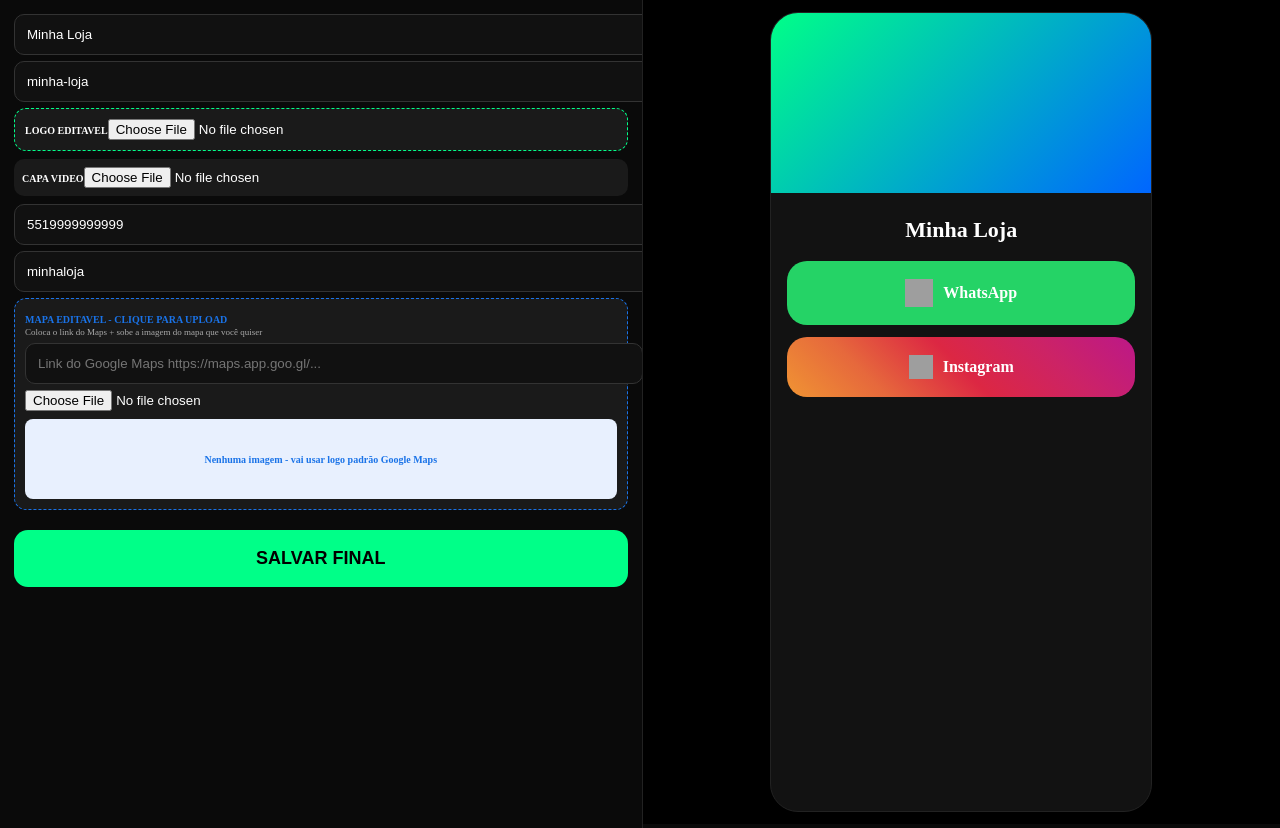
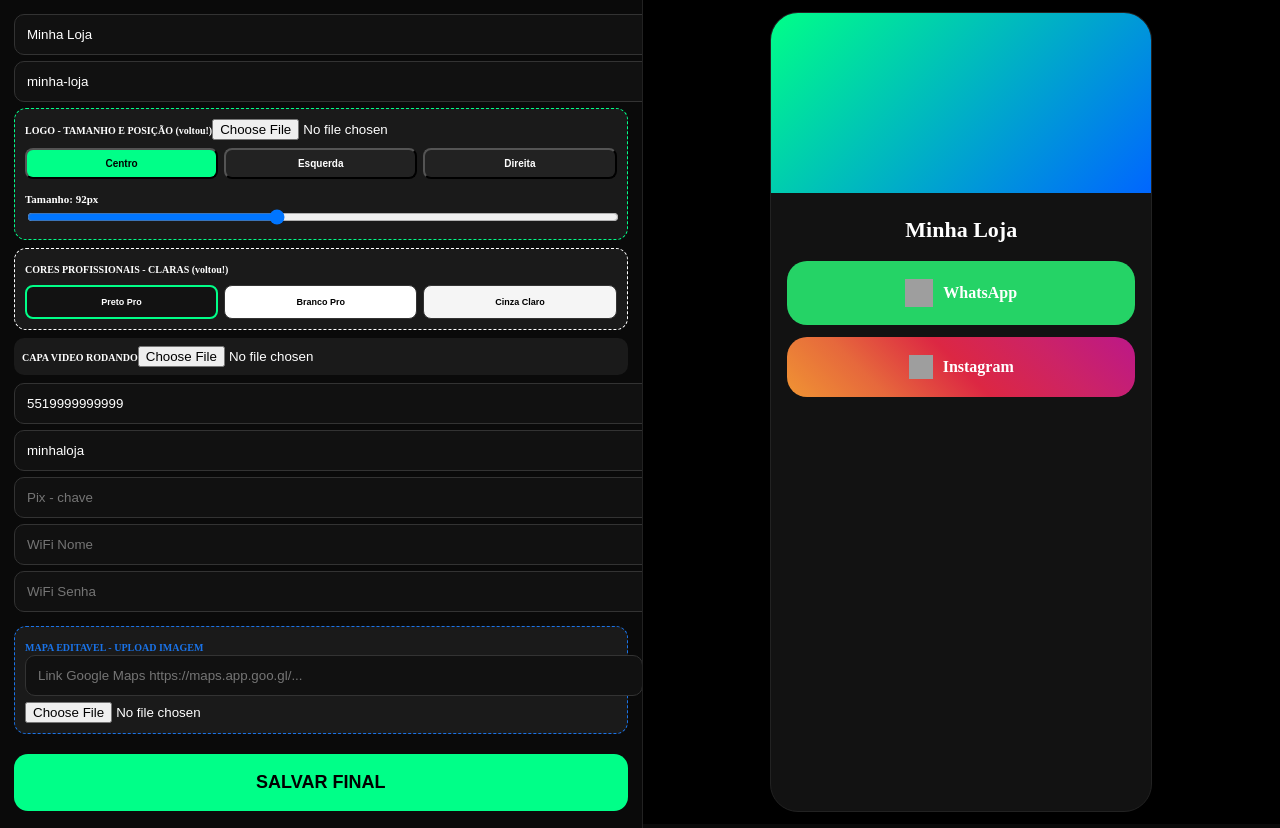
Before and after one commit to josimar2025ribeiro-alt/vision-local, a Next.js app: page /criar in a window 1280 px wide. Built offline with nearby package versions, Linux system fonts and the light colour scheme; no server answers; grey boxes are pictures that could not be loaded.

Commit message:
Update page.tsx

```diff
--- a/app/criar/page.tsx
+++ b/app/criar/page.tsx
@@ -4,7 +4,7 @@ import { useState } from "react"
 import { supabase } from "../../lib/supabase"
 
 export default function Criar(){
-const [f,setF]=useState({title:"Minha Loja",slug:"minha-loja",logo:"",foto:"",wpp:"5519999999999",insta:"minhaloja",loc:"",linkMaps:"",mapaImg:"",logoSize:92,logoPos:"centro"})
+const [f,setF]=useState({title:"Minha Loja",slug:"minha-loja",logo:"",foto:"",wpp:"5519999999999",insta:"minhaloja",pix:"",wifi_ssid:"",wifi:"",linkMaps:"",mapaImg:"",logoSize:92,logoPos:"centro",corFundo:"#121212"})
 const [up,setUp]=useState("")
 
 async function upload(file,pasta){
@@ -23,9 +23,10 @@ if(f.title.length===0){alert("Nome");return}
 setUp("Salvando...")
 const res=await supabase.from("biosites").upsert([{
 title:f.title,slug:slugFinal,whatsapp:f.wpp,instagram:f.insta,
+pix_key:f.pix,wifi_ssid:f.wifi_ssid,wifi_password:f.wifi,
 localizacao:f.linkMaps,mapa_imagem_url:f.mapaImg,
 logo_url:f.logo,foto_url:f.foto,
-logo_pos:f.logoPos,logo_size:f.logoSize
+logo_pos:f.logoPos,logo_size:f.logoSize,cor_fundo:f.corFundo
 }],{onConflict:'slug'})
 setUp("")
 if(res.error){alert(res.error.message);return}
@@ -33,7 +34,13 @@ location.href="/"+slugFinal
 }
 
 const inp={padding:'12px',background:'#111',border:'1px solid #333',borderRadius:'10px',color:'white',width:'100%',marginBottom:'6px'} as any
+let pixQr=null
+let wifiQr=null
+if(f.pix){pixQr="https://quickchart.io/qr?text="+encodeURIComponent(f.pix)+"&size=300"}
+if(f.wifi){const txt="WIFI:T:WPA;S:"+f.wifi_ssid+";P:"+f.wifi+";;";wifiQr="https://quickchart.io/qr?text="+encodeURIComponent(txt)+"&size=300"}
 const isVideo=f.foto&&f.foto.includes(".mp4")
+const bgCard=f.corFundo==="#FFFFFF"?"#FFFFFF":f.corFundo
+const textColor=f.corFundo==="#FFFFFF"?"#111":f.corFundo==="#F5F5F5"?"#111":"white"
 
 return(
 <div style={{display:'flex',minHeight:'100vh',background:'#0A0A0A',color:'white'}}>
@@ -43,41 +50,65 @@ return(
 <input style={inp} placeholder="Slug" value={f.slug} onChange={(e)=>{setF({...f,slug:e.target.value})}}/>
 
 <div style={{background:'#1A1A1A',padding:'10px',borderRadius:'12px',border:'1px dashed #00FF88',marginBottom:'8px'}}>
-<b style={{fontSize:'10px'}}>LOGO EDITAVEL</b>
+<b style={{fontSize:'10px'}}>LOGO - TAMANHO E POSIÇÃO (voltou!)</b>
 <input type="file" accept="image/*" onChange={async (e)=>{const file=e.target.files?e.target.files[0]:null;if(file){const u=await upload(file,"logos");if(u){setF({...f,logo:u})}}}}/>
+<div style={{display:'grid',gridTemplateColumns:'1fr 1fr 1fr',gap:'6px',marginTop:'8px'}}>
+<button onClick={()=>{setF({...f,logoPos:"centro"})}} style={{padding:'8px',borderRadius:'8px',background:f.logoPos==="centro"?"#00FF88":"#222",color:f.logoPos==="centro"?"black":"white",fontSize:'10px',fontWeight:900}}>Centro</button>
+<button onClick={()=>{setF({...f,logoPos:"esquerda"})}} style={{padding:'8px',borderRadius:'8px',background:f.logoPos==="esquerda"?"#00FF88":"#222",color:f.logoPos==="esquerda"?"black":"white",fontSize:'10px',fontWeight:900}}>Esquerda</button>
+<button onClick={()=>{setF({...f,logoPos:"direita"})}} style={{padding:'8px',borderRadius:'8px',background:f.logoPos==="direita"?"#00FF88":"#222",color:f.logoPos==="direita"?"black":"white",fontSize:'10px',fontWeight:900}}>Direita</button>
+</div>
+<div style={{marginTop:'10px'}}><label style={{fontSize:'11px',fontWeight:900}}>Tamanho: {f.logoSize}px</label><input type="range" min="50" max="150" value={f.logoSize} onChange={(e)=>{setF({...f,logoSize:parseInt(e.target.value)})}} style={{width:'100%'}}/></div>
+</div>
+
+<div style={{background:'#1A1A1A',padding:'10px',borderRadius:'12px',marginBottom:'8px',border:'1px dashed #FFF'}}>
+<b style={{fontSize:'10px'}}>CORES PROFISSIONAIS - CLARAS (voltou!)</b>
+<div style={{display:'grid',gridTemplateColumns:'1fr 1fr 1fr',gap:'6px',marginTop:'8px'}}>
+<button onClick={()=>{setF({...f,corFundo:"#121212"})}} style={{padding:'10px',borderRadius:'8px',background:"#121212",border:f.corFundo==="#121212"?"2px solid #00FF88":"1px solid #333",color:'white',fontSize:'9px',fontWeight:900}}>Preto Pro</button>
+<button onClick={()=>{setF({...f,corFundo:"#FFFFFF"})}} style={{padding:'10px',borderRadius:'8px',background:"#FFF",border:f.corFundo==="#FFFFFF"?"2px solid #00FF88":"1px solid #333",color:'black',fontSize:'9px',fontWeight:900}}>Branco Pro</button>
+<button onClick={()=>{setF({...f,corFundo:"#F5F5F5"})}} style={{padding:'10px',borderRadius:'8px',background:"#F5F5F5",border:f.corFundo==="#F5F5F5"?"2px solid #00FF88":"1px solid #333",color:'black',fontSize:'9px',fontWeight:900}}>Cinza Claro</button>
+</div>
 </div>
 
 <div style={{background:'#1A1A1A',padding:'8px',borderRadius:'10px',marginBottom:'8px'}}>
-<b style={{fontSize:'10px'}}>CAPA VIDEO</b>
+<b style={{fontSize:'10px'}}>CAPA VIDEO RODANDO</b>
 <input type="file" accept="image/*,video/*" onChange={async (e)=>{const file=e.target.files?e.target.files[0]:null;if(file){const u=await upload(file,"capas");if(u){setF({...f,foto:u})}}}}/>
 </div>
 
 <input style={inp} placeholder="WhatsApp" value={f.wpp} onChange={(e)=>{setF({...f,wpp:e.target.value})}}/>
-<input style={inp} placeholder="Instagram" value={f.insta} onChange={(e)=>{setF({...f,insta:e.target.value})}}/>
+<input style={inp} placeholder="Instagram @loja" value={f.insta} onChange={(e)=>{setF({...f,insta:e.target.value})}}/>
+<input style={inp} placeholder="Pix - chave" value={f.pix} onChange={(e)=>{setF({...f,pix:e.target.value})}}/>
+<input style={inp} placeholder="WiFi Nome" value={f.wifi_ssid} onChange={(e)=>{setF({...f,wifi_ssid:e.target.value})}}/>
+<input style={inp} placeholder="WiFi Senha" value={f.wifi} onChange={(e)=>{setF({...f,wifi:e.target.value})}}/>
+
+<div style={{display:'grid',gridTemplateColumns:'1fr 1fr',gap:'8px',marginBottom:'8px'}}>
+{pixQr? <div style={{background:'white',borderRadius:'12px',padding:'8px',textAlign:'center'}}><img src={pixQr} style={{width:'100%'}} alt="pix"/><div style={{color:'black',fontSize:'8px',fontWeight:900}}>PIX QR</div><div style={{color:'black',fontSize:'7px',wordBreak:'break-all'}}>{f.pix}</div></div> : null}
+{wifiQr? <div style={{background:'white',borderRadius:'12px',padding:'8px',textAlign:'center'}}><img src={wifiQr} style={{width:'100%'}} alt="wifi"/><div style={{color:'black',fontSize:'8px',fontWeight:900}}>WIFI QR</div><div style={{color:'black',fontSize:'8px'}}>Rede: {f.wifi_ssid}</div><div style={{color:'black',fontSize:'9px',fontWeight:900}}>Senha: {f.wifi}</div></div> : null}
+</div>
 
 <div style={{background:'#1A1A1A',padding:'10px',borderRadius:'12px',border:'1px dashed #1a73e8',marginBottom:'8px'}}>
-<b style={{fontSize:'10px',color:'#1a73e8'}}>MAPA EDITAVEL - CLIQUE PARA UPLOAD</b>
-<div style={{fontSize:'9px',color:'#AAA',marginBottom:'6px'}}>Coloca o link do Maps + sobe a imagem do mapa que você quiser</div>
-<input style={inp} placeholder="Link do Google Maps https://maps.app.goo.gl/..." value={f.linkMaps} onChange={(e)=>{setF({...f,linkMaps:e.target.value})}}/>
+<b style={{fontSize:'10px',color:'#1a73e8'}}>MAPA EDITAVEL - UPLOAD IMAGEM</b>
+<input style={inp} placeholder="Link Google Maps https://maps.app.goo.gl/..." value={f.linkMaps} onChange={(e)=>{setF({...f,linkMaps:e.target.value})}}/>
 <input type="file" accept="image/*" onChange={async (e)=>{const file=e.target.files?e.target.files[0]:null;if(file){const u=await upload(file,"mapas");if(u){setF({...f,mapaImg:u})}}}}/>
-{f.mapaImg? <img src={f.mapaImg} style={{width:'100%',height:'100px',objectFit:'cover',borderRadius:'8px',marginTop:'8px'}} alt="mapa"/> : <div style={{background:'#E8F0FE',height:'80px',borderRadius:'8px',display:'flex',alignItems:'center',justifyContent:'center',marginTop:'8px',color:'#1a73e8',fontWeight:900,fontSize:'10px'}}>Nenhuma imagem - vai usar logo padrão Google Maps</div>}
+{f.mapaImg? <img src={f.mapaImg} style={{width:'100%',height:'90px',objectFit:'cover',borderRadius:'8px',marginTop:'8px'}} alt="mapa"/> : null}
 </div>
 
 <button onClick={salvar} style={{background:'#00FF88',color:'black',padding:'18px',width:'100%',border:'none',borderRadius:'14px',fontWeight:900,marginTop:'12px',fontSize:'18px'}}>SALVAR FINAL</button>
 </div>
 
 <div style={{width:'50%',background:'#000',display:'flex',justifyContent:'center',padding:'12px',overflowY:'auto',height:'100vh'}}>
-<div style={{width:'380px',background:'#121212',borderRadius:'28px',overflow:'hidden',border:'1px solid #222'}}>
+<div style={{width:'380px',background:bgCard,borderRadius:'28px',overflow:'hidden',border:'1px solid #222'}}>
 <div style={{position:'relative'}}>
 {f.foto? (isVideo? <video src={f.foto} autoPlay muted loop playsInline style={{width:'100%',height:'320px',objectFit:'cover'}}/> : <div style={{height:'320px',backgroundImage:"url("+f.foto+")",backgroundSize:'cover',backgroundPosition:'center'}}/>) : <div style={{height:'180px',background:'linear-gradient(135deg,#00FF88,#0066FF)'}}/>}
-{f.logo? <img src={f.logo} style={{width:f.logoSize,height:f.logoSize,borderRadius:'50%',border:'4px solid #121212',background:'white',display:'block',position:'relative',zIndex:5,margin:f.logoPos==="esquerda"?'-46px 0 0 16px':f.logoPos==="direita"?'-46px 16px 0 auto':'-46px auto 0'}} alt="logo"/> : null}
+{f.logo? <img src={f.logo} style={{width:f.logoSize,height:f.logoSize,borderRadius:'50%',border:'4px solid '+bgCard,background:'white',display:'block',position:'relative',zIndex:5,margin:f.logoPos==="esquerda"?'-46px 0 0 16px':f.logoPos==="direita"?'-46px 16px 0 auto':'-46px auto 0'}} alt="logo"/> : null}
 </div>
 <div style={{padding:'16px',textAlign:'center'}}>
-<h2 style={{color:'white',fontWeight:900,fontSize:'22px',marginTop:'8px'}}>{f.title}</h2>
+<h2 style={{color:textColor,fontWeight:900,fontSize:'22px',marginTop:'8px'}}>{f.title}</h2>
 <div style={{marginTop:'18px',display:'flex',flexDirection:'column',gap:'12px'}}>
 {f.wpp? <div style={{background:'#25D366',padding:'18px',borderRadius:'20px',display:'flex',alignItems:'center',justifyContent:'center',gap:'10px'}}><img src="https://upload.wikimedia.org/wikipedia/commons/6/6b/WhatsApp.svg" style={{width:'28px',height:'28px'}} alt="wa"/><span style={{fontWeight:900,color:'white'}}>WhatsApp</span></div> : null}
 {f.insta? <div style={{background:'linear-gradient(45deg,#f09433,#e6683c,#dc2743,#cc2366,#bc1888)',padding:'18px',borderRadius:'20px',display:'flex',alignItems:'center',justifyContent:'center',gap:'10px'}}><img src="https://upload.wikimedia.org/wikipedia/commons/a/a5/Instagram_icon.png" style={{width:'24px',height:'24px'}} alt="insta"/><span style={{fontWeight:900,color:'white'}}>Instagram</span></div> : null}
-{f.linkMaps? <div style={{background:'white',borderRadius:'16px',overflow:'hidden',border:'2px solid #1a73e8'}}><div style={{padding:'6px',color:'#1a73e8',fontWeight:900,fontSize:'10px',background:'white'}}>Localização</div>{f.mapaImg? <img src={f.mapaImg} style={{width:'100%',height:'120px',objectFit:'cover'}} alt="mapa"/> : <img src="https://upload.wikimedia.org/wikipedia/commons/thumb/a/aa/Google_Maps_icon_%282020%29.svg/500px-Google_Maps_icon_%282020%29.svg.png" style={{width:'100%',height:'120px',objectFit:'contain',background:'#E8F0FE',padding:'10px'}} alt="google maps"/>}<div style={{background:'#1a73e8',color:'white',padding:'10px',fontWeight:900,fontSize:'11px'}}>Ver no Maps</div></div> : null}
+{f.pix? <div style={{background:'white',borderRadius:'16px',padding:'10px',display:'grid',gridTemplateColumns:'80px 1fr',gap:'8px',alignItems:'center',border:'2px solid #00E676'}}><img src={pixQr} style={{width:'80px'}} alt="pix"/><div style={{textAlign:'left'}}><div style={{color:'black',fontWeight:900,fontSize:'11px'}}>PIX</div><div style={{color:'black',fontSize:'9px',wordBreak:'break-all'}}>{f.pix}</div></div></div> : null}
+{f.wifi? <div style={{background:'white',borderRadius:'16px',padding:'10px',display:'grid',gridTemplateColumns:'80px 1fr',gap:'8px',alignItems:'center',border:'2px solid #FF9500'}}><img src={wifiQr} style={{width:'80px'}} alt="wifi"/><div style={{textAlign:'left'}}><div style={{color:'black',fontWeight:900,fontSize:'11px'}}>WIFI</div><div style={{color:'black',fontSize:'9px'}}>Rede: <b>{f.wifi_ssid}</b></div><div style={{color:'black',fontSize:'11px',fontWeight:900}}>Senha: {f.wifi}</div></div></div> : null}
+{f.linkMaps? <div style={{background:'white',borderRadius:'16px',overflow:'hidden',border:'2px solid #1a73e8'}}><div style={{padding:'6px',color:'#1a73e8',fontWeight:900,fontSize:'10px'}}>Localização</div>{f.mapaImg? <img src={f.mapaImg} style={{width:'100%',height:'110px',objectFit:'cover'}} alt="mapa"/> : <img src="https://upload.wikimedia.org/wikipedia/commons/thumb/a/aa/Google_Maps_icon_%282020%29.svg/500px-Google_Maps_icon_%282020%29.svg.png" style={{width:'100%',height:'110px',objectFit:'contain',background:'#E8F0FE',padding:'10px'}} alt="maps"/>}<div style={{background:'#1a73e8',color:'white',padding:'10px',fontWeight:900,fontSize:'11px'}}>Ver no Maps</div></div> : null}
 </div>
 </div>
 </div>
```
